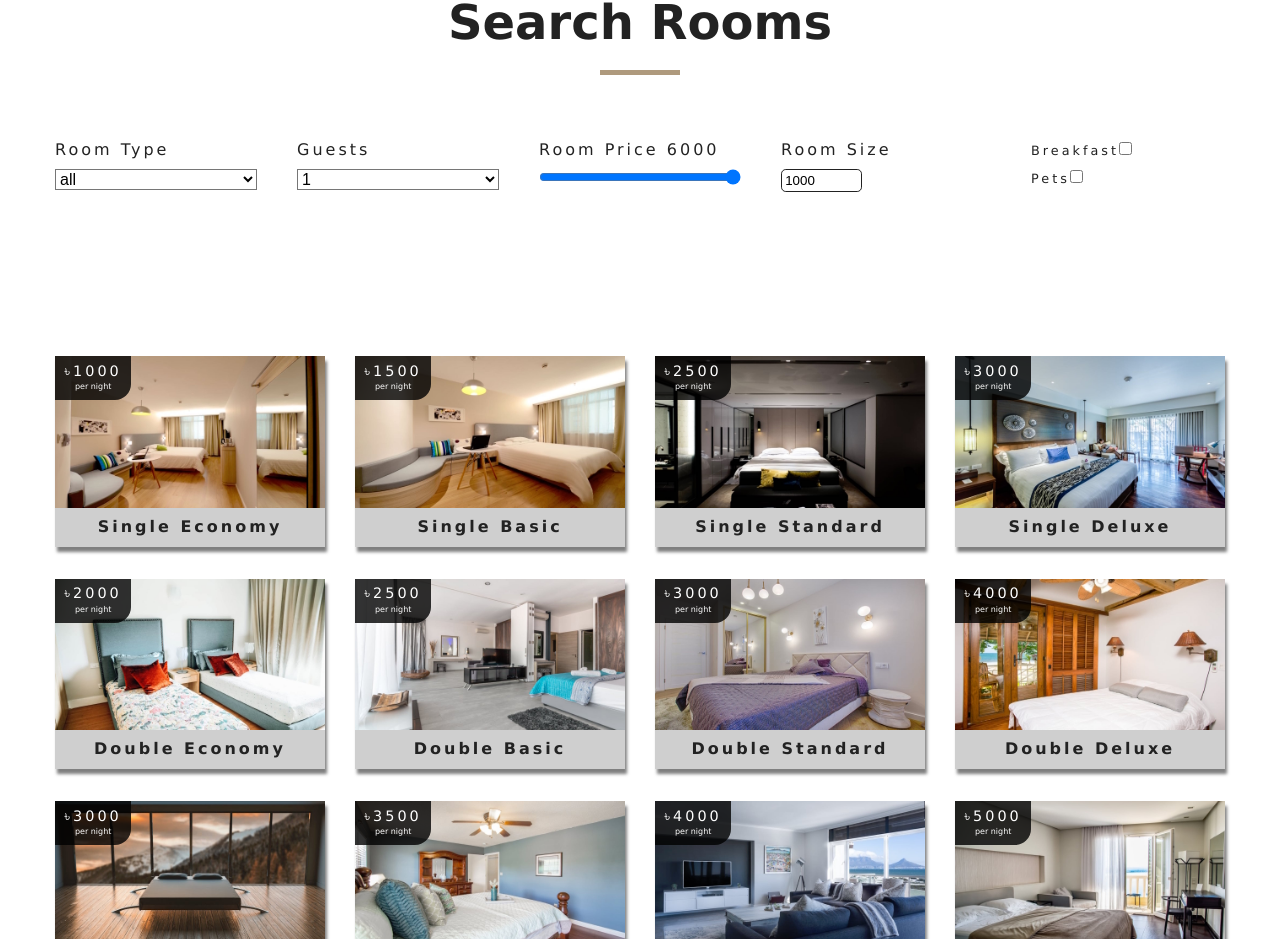
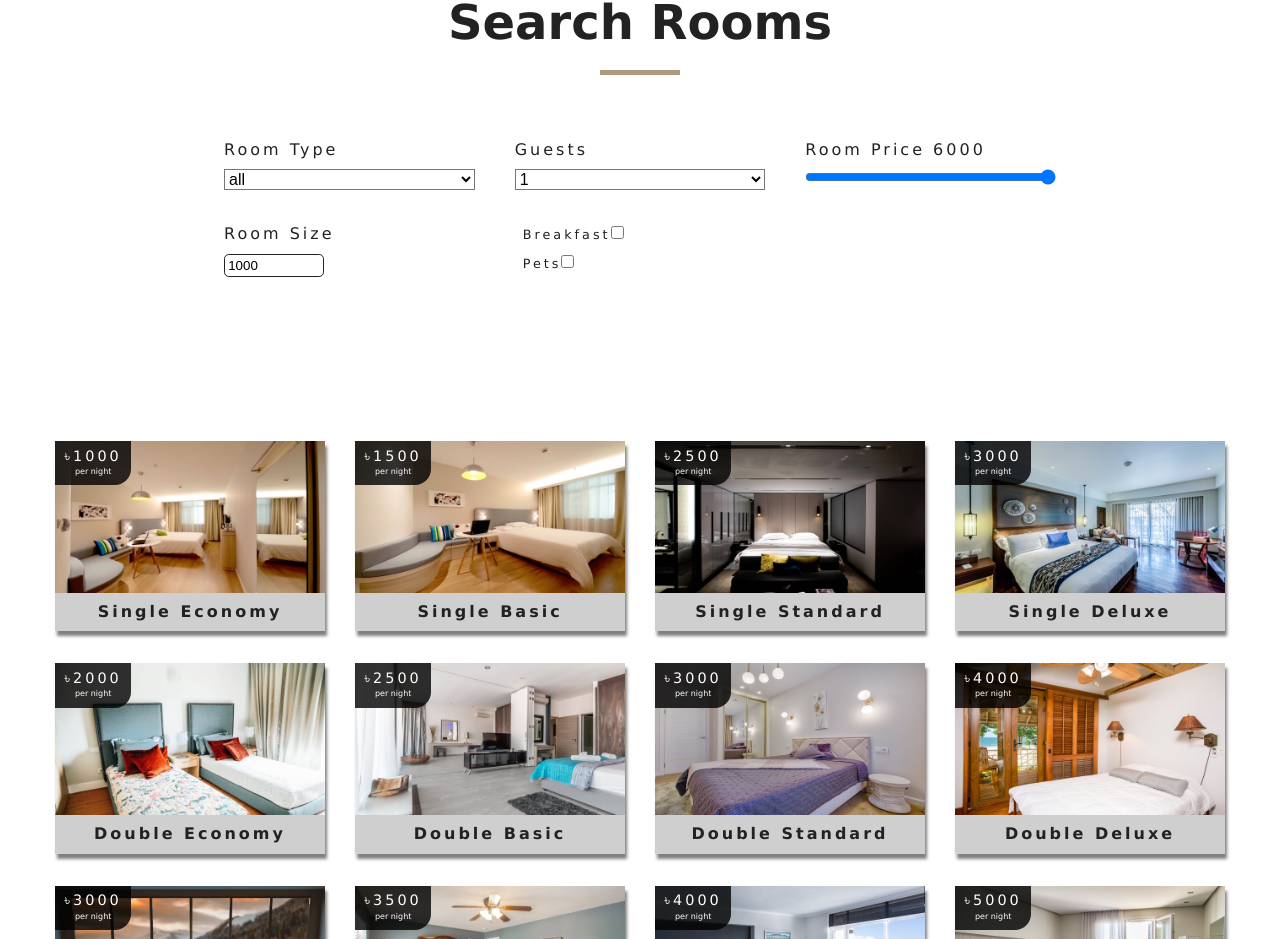
Before and after one commit to arafatul-islam/hotel-booking, a React (Create React App) app: page /rooms/double-basic in a window 1280 px wide. Shown: the part 1981-2920 px from the top of the page. Built offline with nearby package versions, Linux system fonts and the light colour scheme.

Commit message:
css added to img-360

```diff
--- a/src/App.css
+++ b/src/App.css
@@ -591,3 +591,16 @@ input[type='radio'] {
   cursor: pointer;
   transition: color 200ms;
 }
+
+/* 360 degree images */
+@media screen and (min-width: 776px) {
+  .img-360 {
+    width: 80vw;
+  }
+}
+@media screen and (min-width: 992px) {
+  .filter-form {
+    width: 65vw;
+    max-width: 1170px;
+  }
+}
--- a/src/Components/Image360.jsx
+++ b/src/Components/Image360.jsx
@@ -46,7 +46,7 @@ const Image360 = () => {
   }
 
   return (
-    <div>
+    <div className='img-360'>
       <iframe src={url} width='500px' height='500px' frameborder='0'></iframe>
     </div>
   )
```
